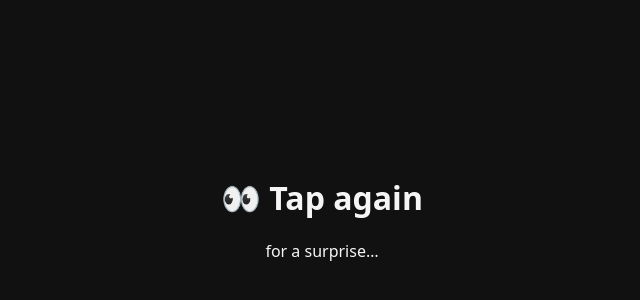
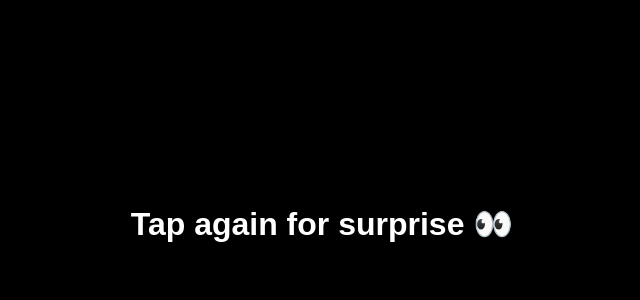
Before and after one commit to nishika-W/Surprisee, a plain HTML site: page index.html in a window 1280 px wide. Shown: the part 184-484 px from the top of the page, without its empty margins (318-958 px from the left). Drawn offline with Linux system fonts and the light colour scheme.

Commit message:
Update index.html

```diff
--- a/index.html
+++ b/index.html
@@ -1,35 +1,36 @@
 <!DOCTYPE html>
-<html lang="en">
+<html>
 <head>
-<meta charset="UTF-8">
-<meta name="viewport" content="width=device-width, initial-scale=1.0">
-<title>Surprise</title>
-<style>
-body{
-  margin:0;
-  background:#111;
-  color:#fff;
-  font-family:system-ui, sans-serif;
-  display:flex;
-  justify-content:center;
-  align-items:center;
-  height:100vh;
-  text-align:center;
-}
-.box{
-  animation:pulse 1.5s infinite;
-}
-@keyframes pulse{
-  0%{opacity:.5}
-  50%{opacity:1}
-  100%{opacity:.5}
-}
-</style>
+  <title>Tap Again 😉</title>
+  <style>
+    body {
+      background: black;
+      color: white;
+      font-family: Arial, sans-serif;
+      display: flex;
+      justify-content: center;
+      align-items: center;
+      height: 100vh;
+      text-align: center;
+    }
+  </style>
 </head>
 <body>
-<div class="box">
-  <h1>👀 Tap again</h1>
-  <p>for a surprise…</p>
-</div>
+
+<h1 id="text">Tap again for surprise 👀</h1>
+
+<script>
+  let tapped = localStorage.getItem("tapped");
+
+  if (tapped) {
+    // SECOND TAP → redirect
+    localStorage.removeItem("tapped");
+    window.location.href = "https://www.youtube.com/watch?v=dQw4w9WgXcQ";
+  } else {
+    // FIRST TAP → show message
+    localStorage.setItem("tapped", "true");
+  }
+</script>
+
 </body>
 </html>
```
